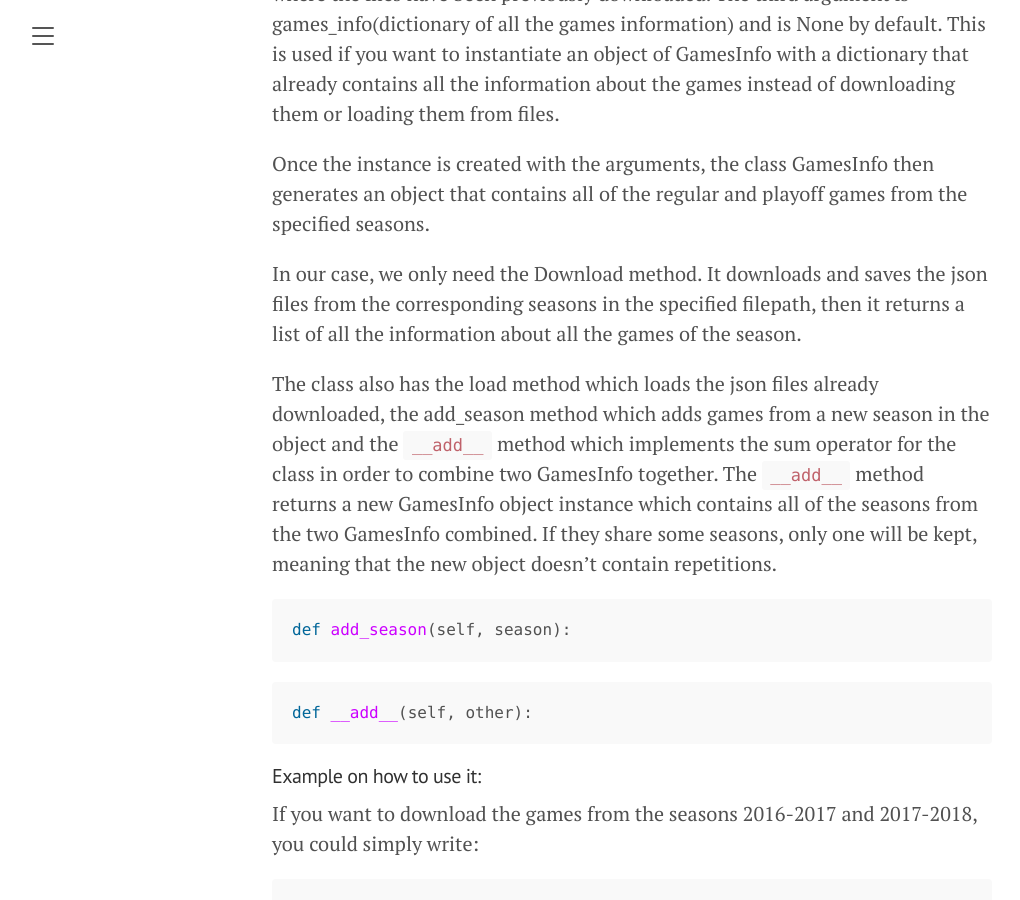
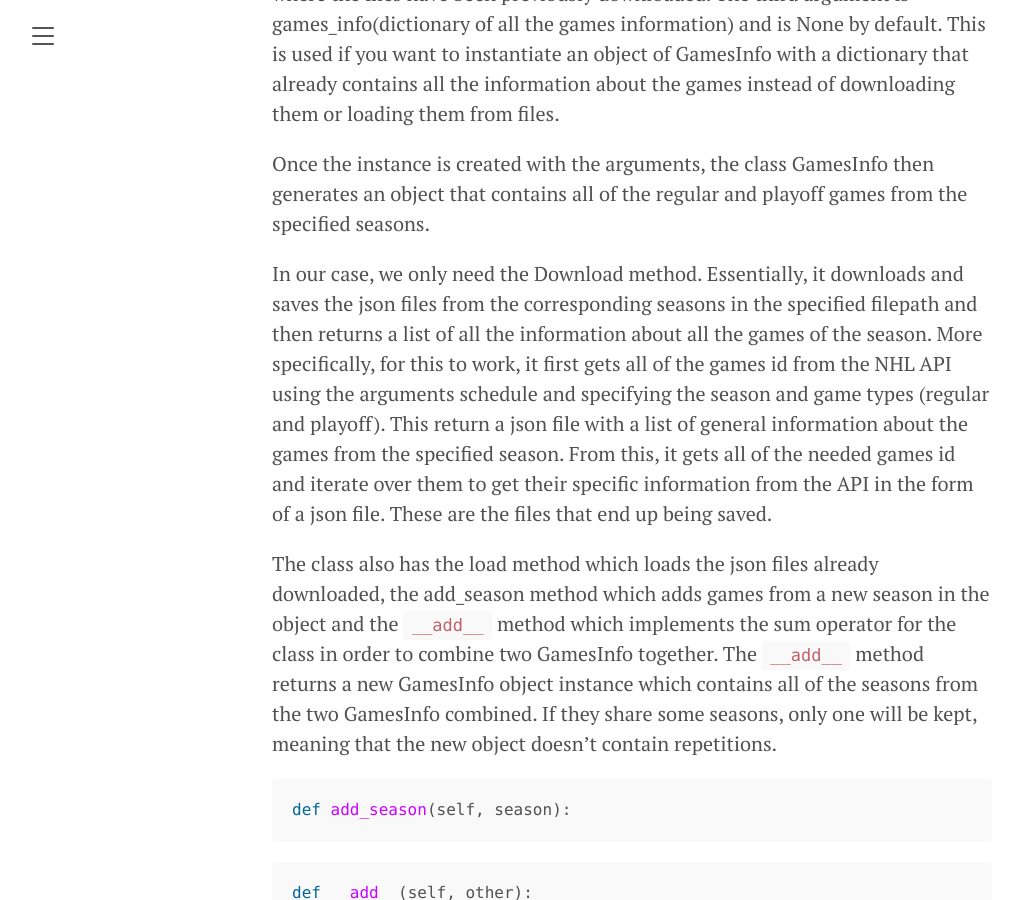
Before and after one commit to jaihon1/IFT6758-Project, a Jekyll site: the page built from blog/_posts/2021-09-28-milestone-1.md, in a window 1280 px wide and 900 px high, scrolled down 4594 px. Shown: the whole window, without its empty margins (8-1028 px from the left). Built offline with Jekyll 4.4.1, drawn with Linux system fonts in a browser that asks for light colours.

Commit message:
Add a description of the implementation of download in the data acquisition part of the blog

````diff
--- a/blog/_posts/2021-09-28-milestone-1.md
+++ b/blog/_posts/2021-09-28-milestone-1.md
@@ -76,7 +76,11 @@ files.
 Once the instance is created with the arguments, the class GamesInfo then generates an object
 that contains all of the regular and playoff games from the specified seasons.
 
-In our case, we only need the Download method. It downloads and saves the json files from the corresponding seasons in the specified filepath, then it returns a list of all the information about all the games of the season.
+In our case, we only need the Download method. Essentially, it downloads and saves the json files from the corresponding seasons in the specified filepath and then returns a list of all the information about all the games of the season.
+More specifically, for this to work, it first gets all of the games id from the NHL API
+using the arguments schedule and specifying the season and game types (regular and playoff). This return a json file with
+a list of general information about the games from the specified season. From this, it gets all of the needed games id
+and iterate over them to get their specific information from the API in the form of a json file. These are the files that end up being saved.
 
 The class also has the load method which loads the json files already downloaded, the add_season method which adds
 games from a new season in the object and the ```__add__``` method which implements the sum operator for the class in order
````
